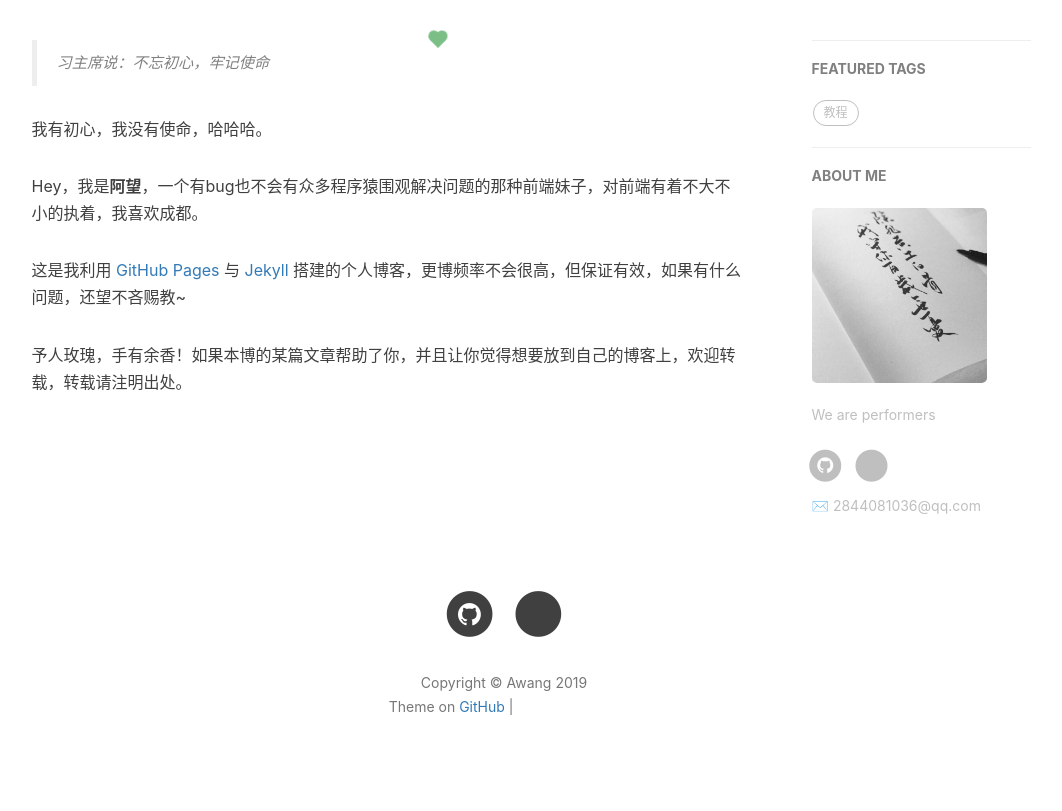
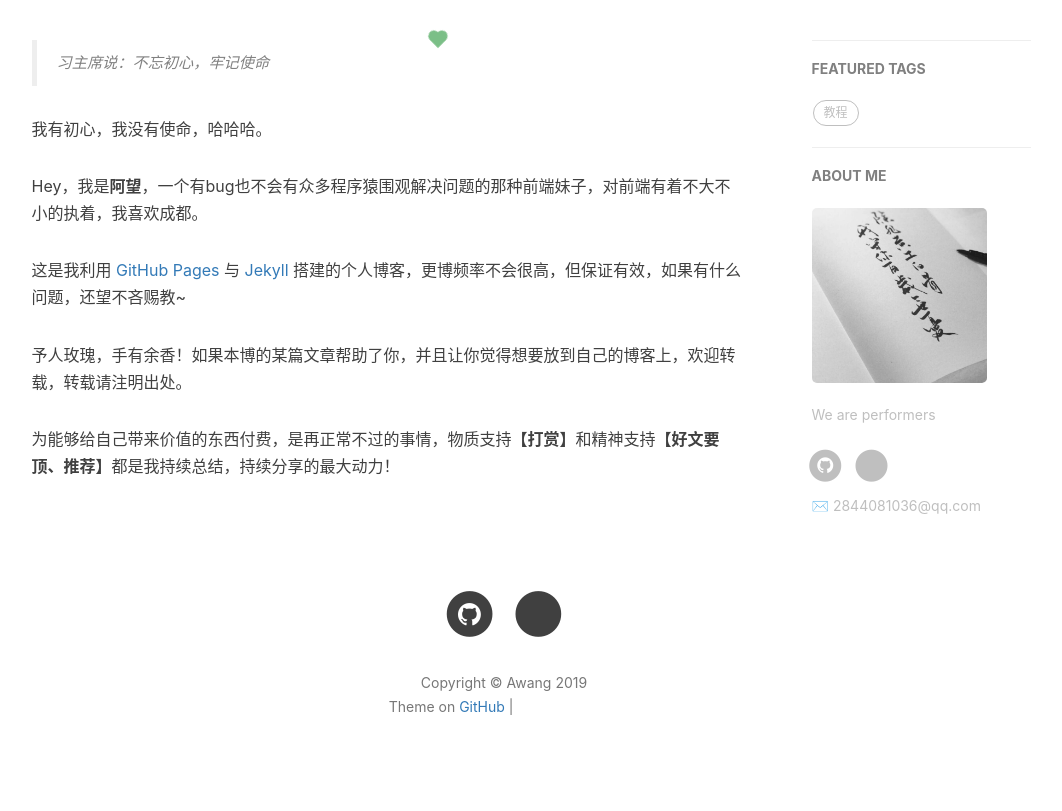
Before and after one commit to awang0608/awang0608.github.io, a Jekyll site: the page built from about.html, in a window 1280 px wide. Shown: the part 418-1229 px from the top of the page, without its empty margins (136-1198 px from the left). Built offline with Jekyll 4.4.1, drawn with Linux system fonts in a browser that asks for light colours; nearby versions of some CDN libraries; comment, search, counter and statistics services are not loaded; a style sheet for code colours, icons or effects is not loaded; grey boxes are pictures that could not be loaded.

Commit message:
修改签名

```diff
--- a/_layouts/post.html
+++ b/_layouts/post.html
@@ -61,7 +61,7 @@ layout: default
 				{{ content }}
 
                 <p>予人玫瑰，手有余香！如果本博的某篇文章帮助了你，并且让你觉得想要放到自己的博客上，欢迎转载，转载请注明出处。</p>
-
+                <p>为能够给自己带来价值的东西付费，是再正常不过的事情，物质支持<strong>【打赏】</strong>和精神支持<strong>【好文要顶、推荐】</strong>都是我持续总结，持续分享的最大动力！</p>
                 <hr style="visibility: hidden;">
 
                 <ul class="pager">
--- a/about.html
+++ b/about.html
@@ -19,6 +19,7 @@ header-img: "img/post-bg-rwd.jpg"
     <p>这是我利用 <a href="https://pages.github.com/">GitHub Pages</a> 与 <a href="http://jekyll.com.cn/">Jekyll</a> 搭建的个人博客，更博频率不会很高，但保证有效，如果有什么问题，还望不吝赐教~
 
     <p>予人玫瑰，手有余香！如果本博的某篇文章帮助了你，并且让你觉得想要放到自己的博客上，欢迎转载，转载请注明出处。</p>
+    <p>为能够给自己带来价值的东西付费，是再正常不过的事情，物质支持<strong>【打赏】</strong>和精神支持<strong>【好文要顶、推荐】</strong>都是我持续总结，持续分享的最大动力！</p>
 </div>
 
 <!-- Gitalk 评论 start  -->
```
